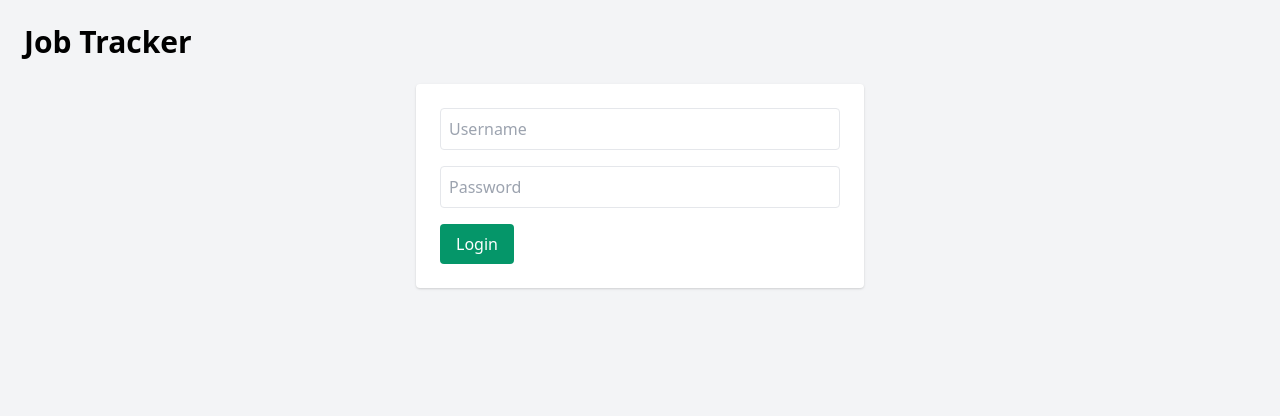
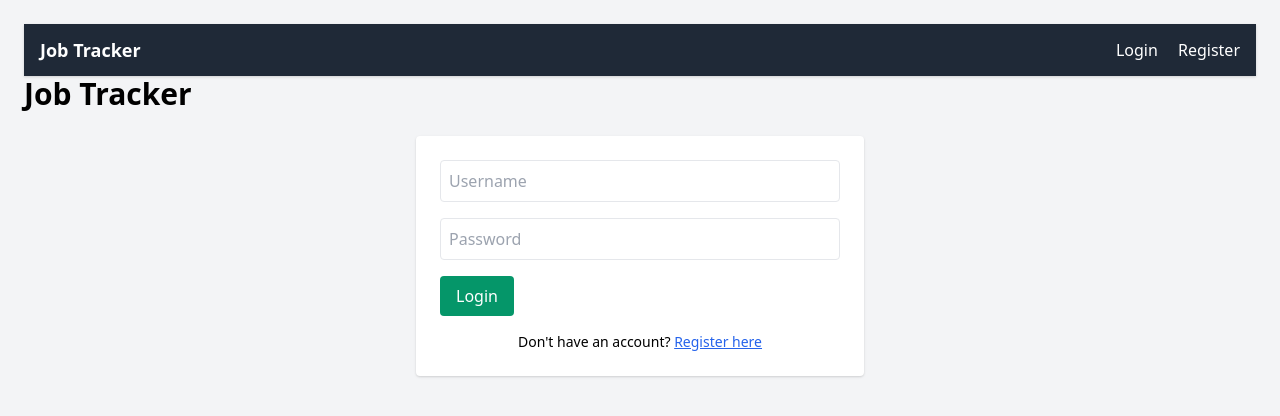
Before and after one commit to mikemoore26/job_tracker, a Flask app: page /login in a window 1280 px wide. Shown: the top 416 px of the page. Run offline with Flask 3, Linux system fonts and the light colour scheme.

Commit message:
updated ui

```diff
--- a/app.py
+++ b/app.py
@@ -1,6 +1,17 @@
 from flask import Flask, render_template, request, redirect, url_for, session, flash
 from models import db , job, User
+from functools import wraps
 import os
+
+#DECORATORS
+def login_required(f):
+    @wraps(f)
+    def decorated_function(*args, **kwargs):
+        if 'user_id' not in session:
+            flash('You need to log in first!', 'warning')
+            return redirect(url_for('login'))
+        return f(*args, **kwargs)
+    return decorated_function
 
 app = Flask(__name__)
 app.secret_key = "mike371326moore888809"
@@ -13,10 +24,11 @@ with app.app_context():
     db.create_all()
 
 @app.route('/')
+@login_required
 def index():
-    if 'user_id' not in session:
-        flash('You need to log in first!', 'warning')
-        return redirect(url_for('login'))
+    # if 'user_id' not in session:
+    #     flash('You need to log in first!', 'warning')
+    #     return redirect(url_for('login'))
 
     search_query = request.args.get('search')
     status = request.args.get('status')
@@ -35,11 +47,30 @@ def index():
     jobs = job.query.all()
     return render_template('index.html', jobs=jobs)
 
+@app.route("/dashboard")
+@login_required
+def dashboard():
+    uid = session["user_id"]
+
+
+    total_jobs = job.query.filter_by(user_id=uid).count()
+    applied_jobs = job.query.filter_by(user_id=uid, status='Applied').count()
+    interviewing = job.query.filter_by(user_id=uid, status='Interviewing').count()
+    offer_received = job.query.filter_by(user_id=uid, status='Offer Received').count()
+    rejected = job.query.filter_by(user_id=uid, status='Rejected').count()
+
+    return render_template('dashboard.html',
+                           total_jobs=total_jobs,
+                           applied_jobs=applied_jobs,
+                           interviewing=interviewing,
+                           offer_received=offer_received,
+                           rejected=rejected)
+
+
+
 @app.route("/add", methods=["GET", "POST"])
+@login_required
 def add_job():
-    if 'user_id' not in session:
-        flash('You need to log in first!', 'warning')
-        return redirect(url_for('login'))
 
     if request.method == "POST":
         company = request.form.get("company")
@@ -54,6 +85,7 @@ def add_job():
         return redirect(url_for('index'))
 
     return render_template('add_job.html')
+
 
 @app.route("/register", methods=["GET", "POST"])
 def register():
@@ -84,16 +116,15 @@ def login():
     return render_template('login.html')
 
 @app.route("/logout")
+@login_required
 def logout():
     session.pop('user_id', None)
     flash('You have been logged out.', 'info')
     return redirect(url_for('index'))
 
 @app.route("/delete/<int:job_id>", methods=["POST"])
+@login_required
 def delete_job(job_id):
-    if 'user_id' not in session:
-        flash('You need to log in first!', 'warning')
-        return redirect(url_for('login'))
 
     job_to_delete = job.query.get_or_404(job_id)
     db.session.delete(job_to_delete)
@@ -101,10 +132,8 @@ def delete_job(job_id):
     return redirect(url_for('index'))
 
 @app.route("/edit/<int:job_id>", methods=["GET", "POST"])
+@login_required
 def edit_job(job_id):
-    if 'user_id' not in session:
-        flash('You need to log in first!', 'warning')
-        return redirect(url_for('login'))
 
     job = job.query.get_or_404(job_id)
     if request.method == "POST":
--- a/templates/layout.html
+++ b/templates/layout.html
@@ -6,6 +6,23 @@
   <link href="https://cdn.jsdelivr.net/npm/tailwindcss@2.2.19/dist/tailwind.min.css" rel="stylesheet">
 </head>
 <body class="bg-gray-100 p-6">
+
+  <nav class="bg-gray-800 text-white px-4 py-3 flex justify-between items-center shadow">
+  <a href="{{ url_for('index') }}" class="text-lg font-semibold">Job Tracker</a>
+
+  <div class="space-x-4">
+    {% if 'user_id' in session %}
+      <a href="{{ url_for('dashboard') }}" class="hover:underline">Dashboard</a>
+      <a href="{{ url_for('add_job') }}" class="hover:underline">Add Job</a>
+      <a href="{{ url_for('logout') }}" class="hover:underline text-red-400">Logout</a>
+    {% else %}
+      <a href="{{ url_for('login') }}" class="hover:underline">Login</a>
+      <a href="{{ url_for('register') }}" class="hover:underline">Register</a>
+    {% endif %}
+  </div>
+</nav>
+
+
   <div class="container mx-auto">
     <h1 class="text-3xl font-bold mb-6">Job Tracker</h1>
     {% block content %}{% endblock %}
--- a/templates/login.html
+++ b/templates/login.html
@@ -4,5 +4,9 @@
     <input name="username" placeholder="Username" required class="w-full p-2 border rounded">
     <input type="password" name="password" placeholder="Password" required class="w-full p-2 border rounded">
     <button type="submit" class="bg-green-600 text-white px-4 py-2 rounded">Login</button>
+    <div class="text-sm mt-2 text-center">
+        Don't have an account?
+        <a href="{{ url_for('register') }}" class="text-blue-600 underline">Register here</a>
+    </div>
   </form>
 {% endblock %}
```
Also changed, not shown: templates/dashboard.html (added, +33 -0 lines), instance/jobs.db.
